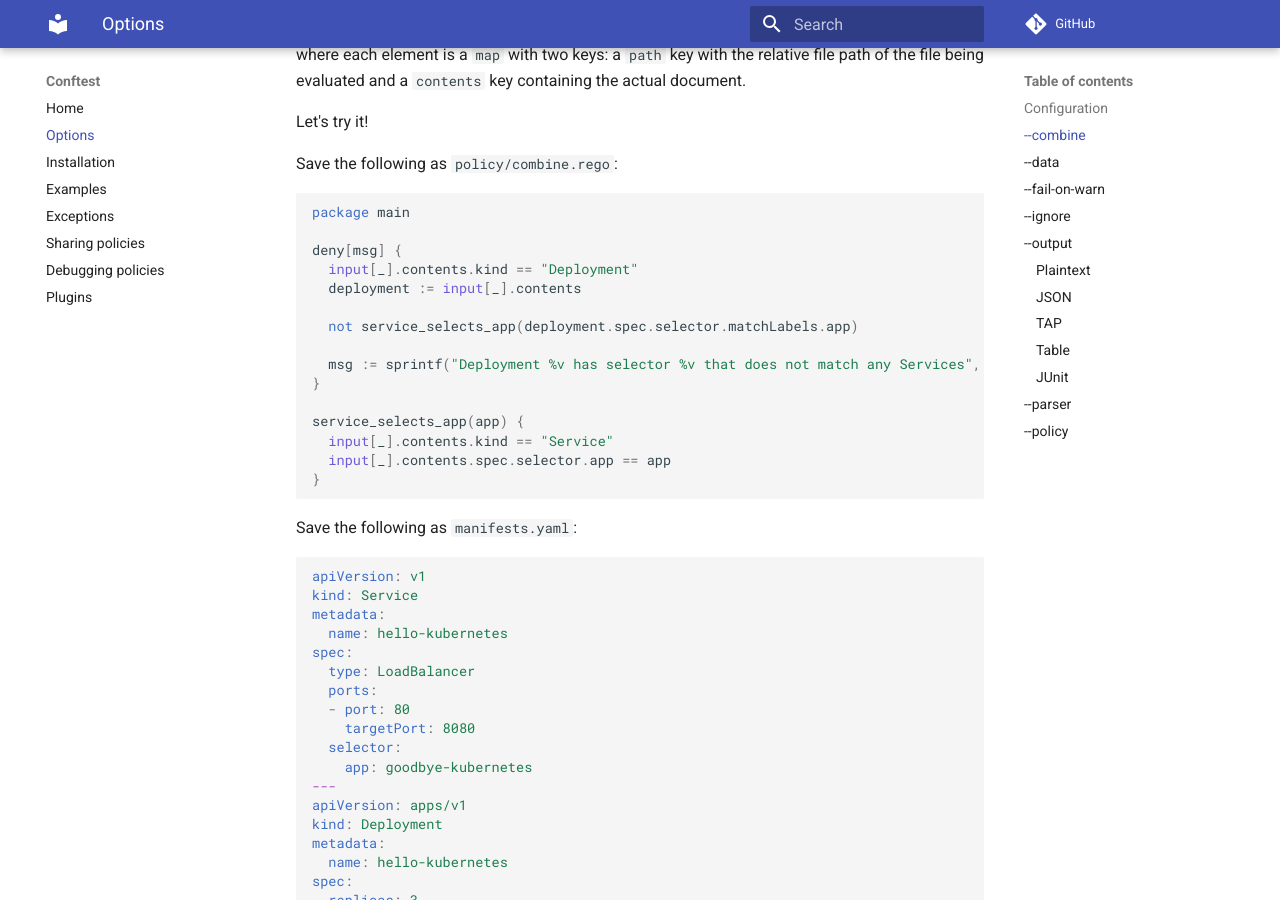
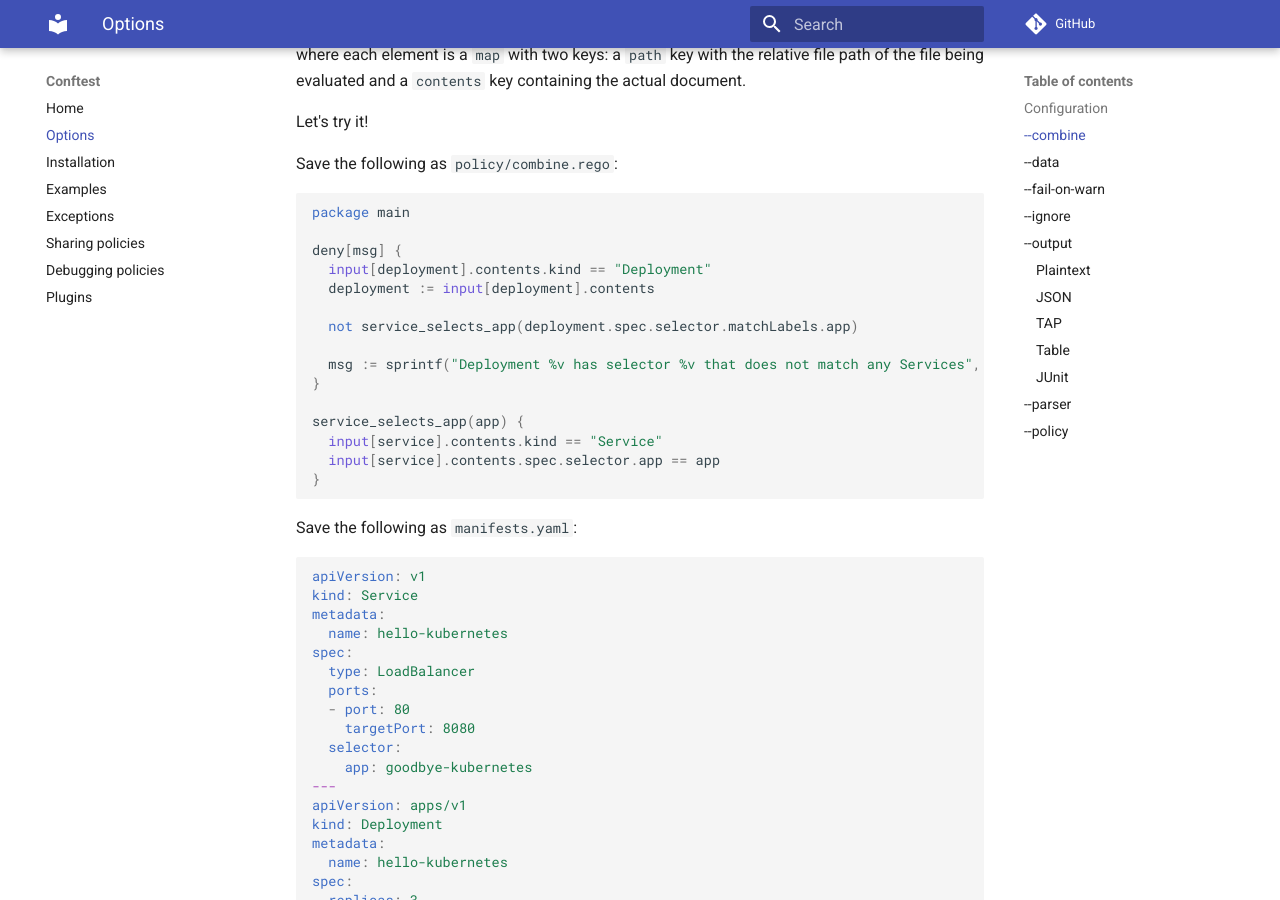
Before and after one commit to open-policy-agent/conftest, an MkDocs documentation site: the page built from docs/options.md, in a window 1280 px wide and 900 px high, scrolled down 917 px. Built offline with MkDocs 1.6.1 and Material for MkDocs 9.7.7, drawn with Linux system fonts in a browser that asks for light colours; comment, search, counter and statistics services are not loaded.

Commit message:
feat: improve combined input example
The docs example policy for the `combine` flag uses underscores
for the index of the input document

The underscore should be avoided here, as it can lead to data
being resolved in multiple input documents where the policy calls
for acting on a single document in a set

Signed-off-by: Stewart Platt <shteou@gmail.com>

````diff
--- a/docs/options.md
+++ b/docs/options.md
@@ -36,8 +36,8 @@ Save the following as `policy/combine.rego`:
 package main
 
 deny[msg] {
-  input[_].contents.kind == "Deployment"
-  deployment := input[_].contents
+  input[deployment].contents.kind == "Deployment"
+  deployment := input[deployment].contents
 
   not service_selects_app(deployment.spec.selector.matchLabels.app)
 
@@ -45,8 +45,8 @@ deny[msg] {
 }
 
 service_selects_app(app) {
-  input[_].contents.kind == "Service"
-  input[_].contents.spec.selector.app == app
+  input[service].contents.kind == "Service"
+  input[service].contents.spec.selector.app == app
 }
 ```
 
````
